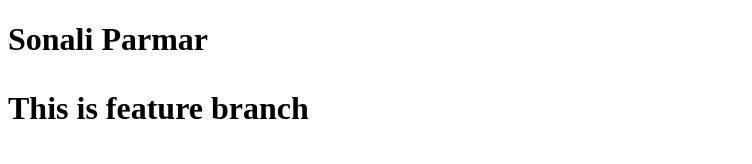
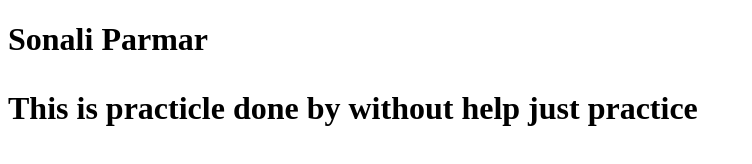
Before and after one commit to sonaliparmar7/resume-project, a plain HTML site: page index.html in a window 1280 px wide. Shown: the whole page, without its empty margins (0-752 px from the left). Drawn offline with Linux system fonts and the light colour scheme.

Commit message:
updated feature2 branch

```diff
--- a/index.html
+++ b/index.html
@@ -5,6 +5,6 @@
 </head>
 <body>
     <h1>Sonali Parmar</title>
-    <p>This is feature branch</p>
+    <p>This is practicle done by without help just practice</p>
 </body>
 </html>
```
